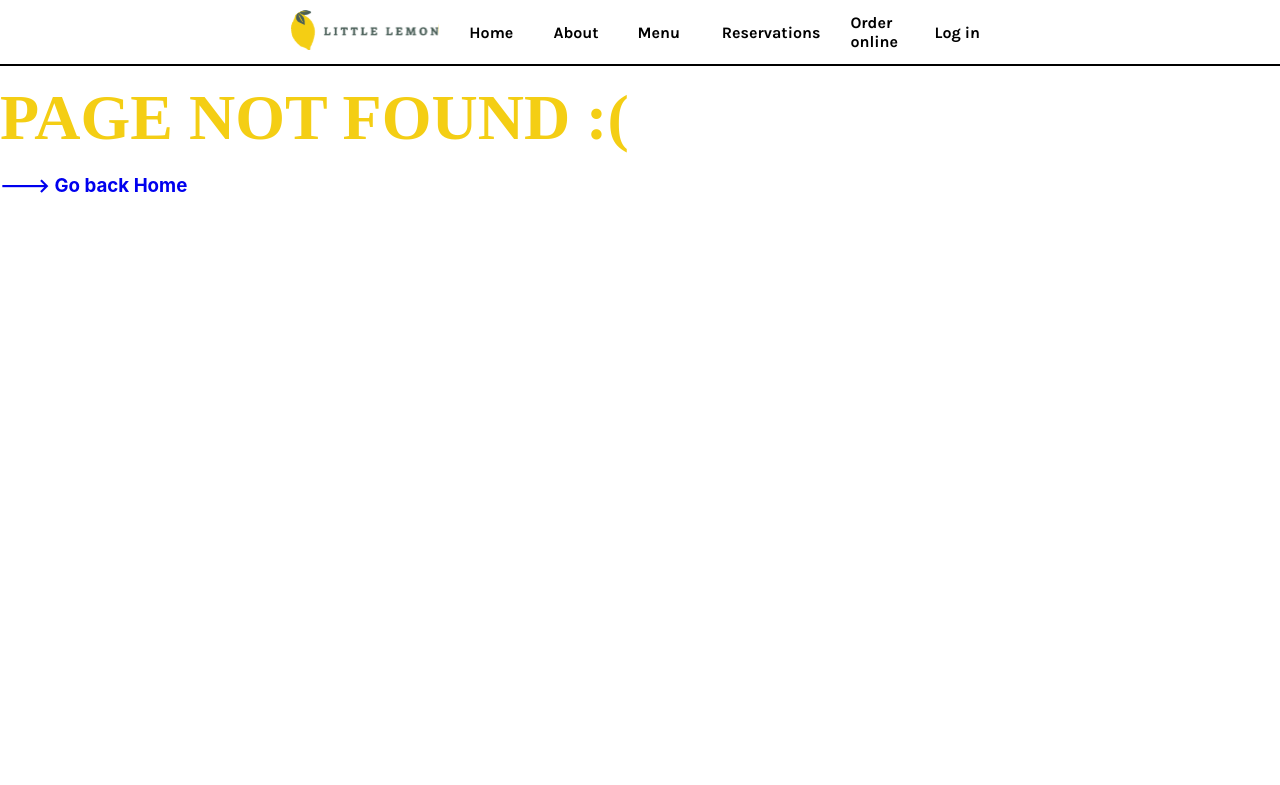
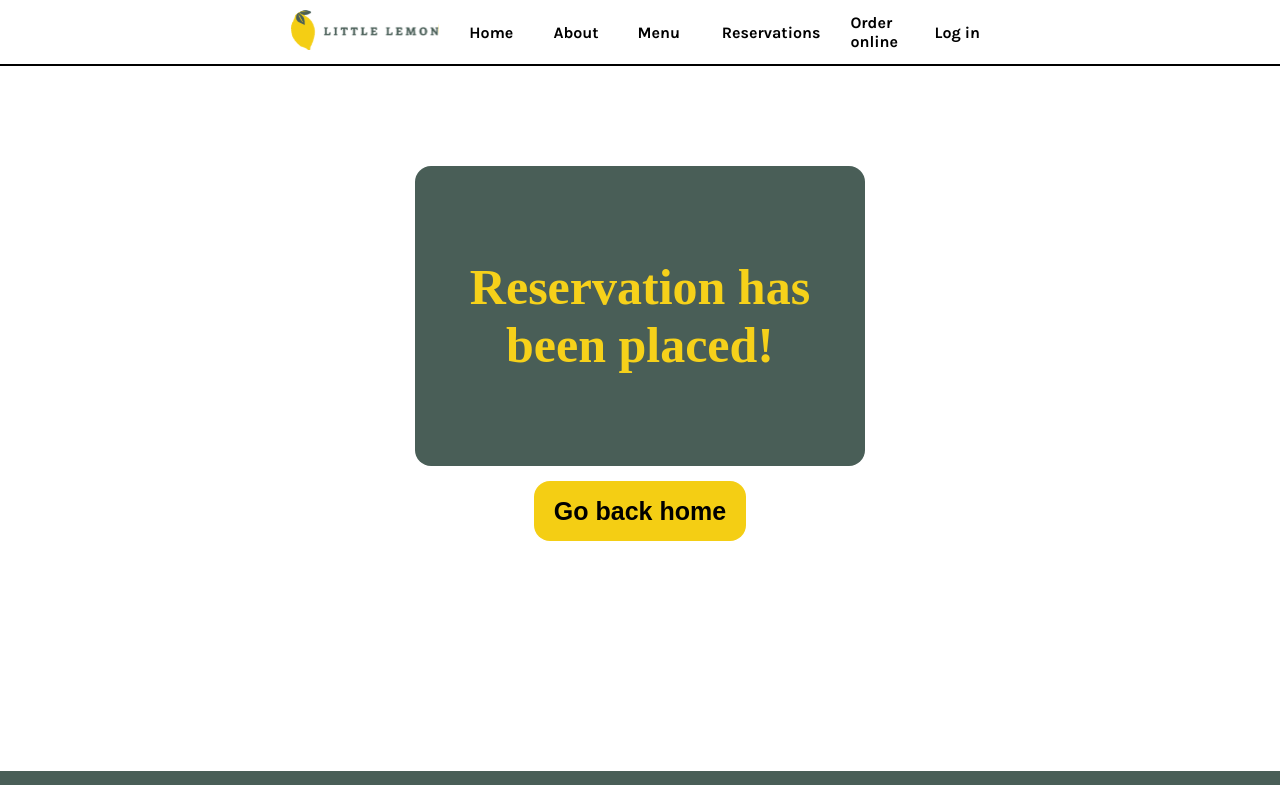
Before and after one commit to grz3chotnik/little-lemon-app, a React (Create React App) app: page /ConfirmedReservation in a window 1280 px wide. Before the commit this address had no page. Shown: the top 785 px of the page. Built offline with nearby package versions, Linux system fonts and the light colour scheme; a web font is replaced by a local one.

Commit message:
Form validation + successfull submition page

```diff
--- a/public/index.html
+++ b/public/index.html
@@ -27,7 +27,6 @@
     <style>
       @import url('https://fonts.googleapis.com/css2?family=Karla:ital,wght@0,200..800;1,200..800&family=Markazi+Text:wght@400..700&display=swap');
     </style>
-    <script src="https://raw.githubusercontent.com/courseraap/capstone/main/api.js"></script>
   </head>
   <body>
     <noscript>You need to enable JavaScript to run this app.</noscript>
--- a/src/App.css
+++ b/src/App.css
@@ -676,3 +676,53 @@ select {
     display: flex;
     flex-direction: row;
 }
+
+.confirmedlayout {
+    display: flex;
+    flex-direction: column;
+    align-items: center;
+    justify-content: center;
+    margin: 0 0 230px;
+    padding: 0 20px;
+    color: white;
+}
+
+.confirmed {
+    display: flex;
+    flex-direction: column;
+    align-items: center;
+    justify-content: center;
+    justify-self: center;
+    padding: 0 20px;
+    background-color: #495E57;
+    border-radius: 16px;
+    color: #f6d11a;
+    width: 450px;
+    height: 300px;
+    font-size: 50px;
+    text-align: center;
+    margin-top: 100px;
+}
+.confirmedbutton {
+    background-color: #F4CE14;
+    color: black;
+    padding: 10px 20px;
+    border-radius: 16px;
+    border: none;
+    font-size: 25px;
+    font-weight: bold;
+    height: 60px;
+    transition: 0.2s;
+}
+.confirmedbutton:hover {
+    background-color: #debb13;
+    transform: scale(1.02);
+}
+
+.error {
+    color: red;
+    font-size: 20px;
+    text-align: center;
+    margin: 0;
+    padding-top: 10px;
+}
--- a/src/App.js
+++ b/src/App.js
@@ -9,21 +9,9 @@ import Menu from "./components/Menu";
 import Login from "./components/Login";
 import Orderonline from "./components/Orderonline";
 import Aboutpage from "./components/Aboutpage";
+import ConfirmedReservation from "./components/ConfirmedReservation";
 
 function App() {
-
-    //
-    // function reducer(state, action) {
-    //     if (action.type === "date_change") { return {}};
-    //     return state;
-    // }
-    //
-    //   const initialState = ["10:00", "12:00", "14:00", "16:00", "18:00", "21:00"];
-    //   const [state, dispatch] = useReducer(reducer, initialState)
-
-    //
-    const [availableTimes, setAvailableTimes] = useState(
-        ["8:00", "9:00", "10:00", "11:00", "12:00", "13:00", "14:00", "15:00", "16:00", "17:00", "18:00", "19:00", "20:00",])
 
 
     return (
@@ -35,10 +23,11 @@ function App() {
                 <Route path="/" element={<HomePage/>}></Route>
                 <Route path="/Aboutpage" element={<Aboutpage/>}></Route>
                 <Route path="/Menu" element={<Menu/>}></Route>
-                <Route path="/Reservations" element={<Reservations availabletimes={availableTimes}/>}></Route>
+                <Route path="/Reservations" element={<Reservations/>}></Route>
                 <Route path={"/Orderonline"} element={<Orderonline/>}></Route>
                 <Route path="/Login" element={<Login/>}></Route>
                 <Route path={"*"} element={<Notfound/>}></Route>
+                <Route path={"/ConfirmedReservation"} element={<ConfirmedReservation/>}></Route>
             </Routes>
         </>
 
--- /dev/null
+++ b/src/components/Api.jsx
@@ -0,0 +1,28 @@
+const seededRandom = function (seed) {
+    var m = 2 ** 35 - 31;
+    var a = 185852;
+    var s = seed % m;
+    return function () {
+        return (s = s * a % m) / m;
+    };
+}
+
+export const fetchAPI = function (date) {
+    let result = [];
+    let random = seededRandom(new Date(date).getDate());
+
+
+    for (let i = 17; i <= 23; i++) {
+        if (random() < 0.5) {
+            result.push(i + ':00');
+        }
+        if (random() < 0.5) {
+            result.push(i + ':30');
+        }
+    }
+    return result;
+};
+
+export const submitAPI = function (formData) {
+    return Math.random() < 0.5;
+};
--- a/src/components/AvailableTimes.jsx
+++ b/src/components/AvailableTimes.jsx
@@ -1,34 +1,22 @@
 import {useEffect, useState} from "react";
+import {fetchAPI, submitAPI} from "./Api";
 
-export default function AvailableTimes({availabletimes, date}) {
-
-    // const [availableTimes, setAvailableTimes] = useState(
-    //     ["10:00", "12:00", "14:00", "16:00", "18:00"])
+export default function AvailableTimes({date}) {
 
 
-    // useEffect(() => {
-    //     fetch("https://raw.githubusercontent.com/courseraap/capstone/main/api.js")
-    //         .then(response => response.json())
-    //         .then(data => )
-    // }, []);
+    const [availableTimes, setAvailableTimes] = useState([]);
 
 
-let currentdate = new Date(date);
+    useEffect(() => {
+        let timesArray = fetchAPI(date);
+        setAvailableTimes(timesArray)
+            console.log(timesArray);
+    }, [date])
 
 
-    if (currentdate.getDay() === 5 || 6) {
-        return [
-            <option>10:00</option>,
-            <option>11:00</option>,
-            <option>12:00</option>,
-            <option>13:00</option>,
-            <option>14:00</option>,
-            <option>15:00</option>,
-        ];
 
-    }
-    return (availabletimes?.map((hour) => {
-        return <option>{hour}</option>
+    return (availableTimes.map((hour) => {
+        return <option key={hour} value={hour}>{hour}</option>
     }))
 
 
--- /dev/null
+++ b/src/components/ConfirmedReservation.jsx
@@ -0,0 +1,19 @@
+import Nav from "./Nav";
+import Footer from "./Footer";
+import {Link} from "react-router-dom";
+
+export default function ConfirmedReservation() {
+    return <div>
+
+        <Nav/>
+        <div className={"confirmedlayout"}>
+
+        <h1 className={"confirmed"}>Reservation has been placed!</h1>
+            <Link to={"/"}><button className={"confirmedbutton"} >Go back home</button></Link>
+
+
+
+        </div>
+        <Footer/>
+    </div>
+}
--- a/src/components/ReservationForm.jsx
+++ b/src/components/ReservationForm.jsx
@@ -1,7 +1,12 @@
-import {useState} from "react";
+import {useEffect, useState} from "react";
 import AvailableTimes from "./AvailableTimes";
+import {submitAPI} from "./Api";
+import {useNavigate} from "react-router-dom";
 
 export default function ReservationForm({availabletimes}) {
+
+
+    const navigate = useNavigate();
 
 
     const [firstname, setFirstname] = useState("")
@@ -13,23 +18,96 @@ export default function ReservationForm({availabletimes}) {
     const [occasion, setOccasion] = useState("")
     const [nopeople, setNopeople] = useState("")
 
+    const [submissionFailed, setSubmissionFailed] = useState(false);
 
     const [isDisabled, setIsDisabled] = useState(true);
 
+
     const handleSubmit = (e) => {
         e.preventDefault();
-        setIsDisabled(false);
-        console.log("FORM SUBMITTED")
-        console.log(date)
-        console.log(time)
-        console.log(firstname)
-        console.log(lastname)
-        console.log(email)
-        console.log(phonenumber)
-        console.log(nopeople + " people")
-        console.log(occasion)
+        // setIsDisabled(false);
+
+
+        const formData = {
+            firstname: firstname,
+            lastname: lastname,
+            email: email,
+            phonenumber: phonenumber,
+            date: date,
+            time: time,
+            occasion: occasion,
+            nopeople: nopeople
+        }
+
+        // console.log(formData)
+
+        const submitForm = (formdata) => {
+            if (submitAPI(formdata)) {
+                navigate("/ConfirmedReservation")
+                console.log("form submitted")
+                setSubmissionFailed(false)
+            } else {
+                console.log("form not submitted")
+                setSubmissionFailed(true)
+
+
+            }
+        }
+
+        submitForm(formData);
+    }
+
+
+    const handleValidation = () => {
+        if (
+            firstname === "" ||
+            lastname === "" ||
+            email === "" ||
+            phonenumber === "" ||
+            date === "" ||
+            time === "" ||
+            time === "Time" ||
+            occasion === "" ||
+            occasion === "Occasion" ||
+            nopeople === ""
+
+        ) {
+            return false
+        } else {
+            return true
+        }
 
     }
+    useEffect(() => {
+        setIsDisabled(handleValidation());
+    }, [firstname, lastname, email, phonenumber, date, time, occasion, nopeople]);
+
+
+    // useEffect(() => {
+    //     const formData = {
+    //         firstname: firstname,
+    //         lastname: lastname,
+    //         email: email,
+    //         phonenumber: phonenumber,
+    //         date: date,
+    //         time: time,
+    //         occasion: occasion,
+    //         nopeople: nopeople
+    //     }
+    //     console.log(formData)
+    //
+    //
+    // }, [handleSubmit]);
+
+
+    // const submitForm = (formdata) => {
+    //     if (submitAPI(formdata)) {
+    //         console.log("form submitted")
+    //         navigate("/ConfirmedReservation")
+    //
+    //     }
+    // }
+
 
     return (<div className={"reservecontainer"}>
         <h1>Reserve a table</h1>
@@ -84,7 +162,8 @@ export default function ReservationForm({availabletimes}) {
                         value={time}
                         required={true}
                         onChange={(e) => setTime(e.target.value)}>
-                    <AvailableTimes availabletimes={availabletimes} date={date}/>
+                    <option>Time</option>
+                    <AvailableTimes date={date}/>
                 </select>
 
                 <label htmlFor={"occasion"}>Occasion</label>
@@ -92,7 +171,7 @@ export default function ReservationForm({availabletimes}) {
                         value={occasion}
                         required={true}
                         onChange={(e) => setOccasion(e.target.value)}>
-                    <option>Normal</option>
+                    <option>Occasion</option>
                     <option>Birthday</option>
                     <option>Business</option>
                     <option>Other</option>
@@ -101,7 +180,7 @@ export default function ReservationForm({availabletimes}) {
                 <label htmlFor={"lastname"}>Last name</label>
                 <input id={"lastname"}
                        type={"text"}
-                       placeholder={"Last name"}
+                       placeholder="Last name"
                        value={lastname}
                        required={true}
                        onChange={(e) => setLastname(e.target.value)}/>
@@ -109,10 +188,10 @@ export default function ReservationForm({availabletimes}) {
                 <label htmlFor={"phonenumber"}>Phone number</label>
                 <input id={"phonenumber"}
                        type={"number"}
-                       placeholder={"Phone number"}
+                       placeholder="Phone number"
                        min={"0"}
                        required={true}
-                       title={"Phone number must be 10 digits"}
+                       title="Phone number must be 10 digits"
                        value={phonenumber}
                        onChange={(e) => setPhonenumber(e.target.value)}/>
             </div>
@@ -120,16 +199,30 @@ export default function ReservationForm({availabletimes}) {
             <div className={"row3"}>
                 <img src={"./restaurant.jpg"}
                      alt={"seats"}
-                     height={"230px"}/>
+                     height={"300px"}/>
             </div>
+
+
             <button type={"submit"}
                     className={"yellowbutton"}
                     disabled={!isDisabled}
+                    onClick={() => {
+                    }}
             >Reserve
             </button>
 
+
         </form>
-        <button onClick={() => {console.log(date)}}> date testtt</button>
-        <button onClick={() => {console.log(new Date(date).getDay())}}> date test 2</button>
+        {submissionFailed && <p className={"error"}>Form not submitted, try again</p>}
+
+        {/*<button onClick={() => {*/}
+        {/*    console.log(date)*/}
+        {/*}}> date testtt*/}
+        {/*</button>*/}
+        {/*<button onClick={() => {*/}
+        {/*    console.log(new Date(date).getDay())*/}
+        {/*}}> date test 2*/}
+        {/*</button>*/}
+
     </div>)
 }
```
Also changed, not shown: 1 other file (tests, documents, lock files or other folders).
